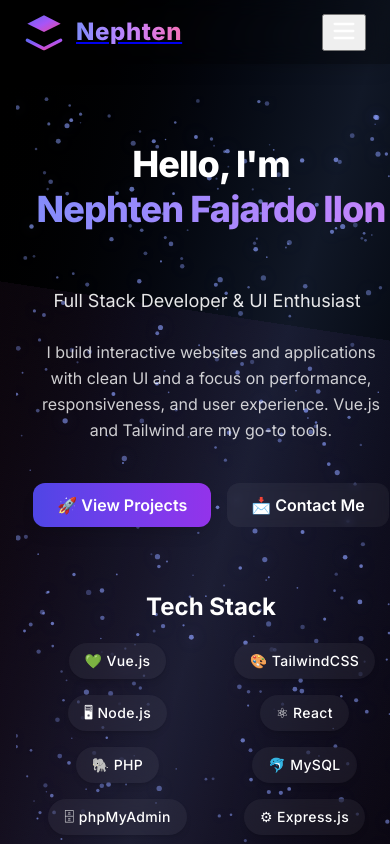
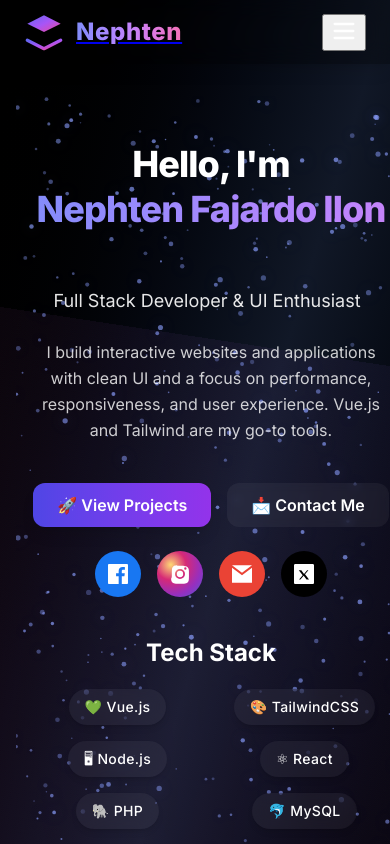
Before and after one commit to NeppyS/Gege, a Vue app: page / in a window 390 px wide. Built offline with nearby package versions, Linux system fonts and the light colour scheme.

Commit message:
Updated About and Projects view with modern responsive design

```diff
--- a/src/views/HomeView.vue
+++ b/src/views/HomeView.vue
@@ -35,10 +35,36 @@
       </div>
 
       <!-- Social Icons -->
-      <div class="flex flex-wrap justify-center lg:justify-start gap-4 mt-6">
-        <!-- Keep your social buttons here (same as before) -->
-        <!-- ... -->
-      </div>
+<div class="flex flex-wrap justify-center lg:justify-start gap-4 mt-6">
+  <!-- Facebook -->
+  <a href="https://www.facebook.com/nephtenllon" target="_blank" class="social-btn bg-[#1877f2]" aria-label="Facebook">
+    <svg class="w-5 h-5" fill="currentColor" viewBox="0 0 24 24">
+      <path d="M22.675 0H1.325C.593 0 0 .593 0 1.326v21.348C0 23.407.593 24 1.325 24h11.483V14.709h-3.13v-3.62h3.13V8.413c0-3.1 1.894-4.788 4.659-4.788 1.325 0 2.463.099 2.794.143v3.24l-1.918.001c-1.504 0-1.796.715-1.796 1.763v2.31h3.59l-.467 3.62h-3.123V24h6.116c.73 0 1.324-.593 1.324-1.326V1.326C24 .593 23.407 0 22.675 0z"/>
+    </svg>
+  </a>
+
+  <!-- Instagram -->
+  <a href="https://www.instagram.com/nephtenllon" target="_blank" class="social-btn" aria-label="Instagram"
+    style="background: radial-gradient(circle at 30% 30%, #feda75,#d62976,#962fbf,#4f5bd5)">
+    <svg class="w-5 h-5" fill="currentColor" viewBox="0 0 24 24">
+      <path d="M12 2.2c3.2 0 3.584.012 4.85.07 1.206.056 2.003.24 2.466.404a4.921 4.921 0 0 1 1.79 1.165 4.923 4.923 0 0 1 1.165 1.79c.164.463.348 1.26.404 2.466.058 1.266.07 1.65.07 4.85s-.012 3.584-.07 4.85c-.056 1.206-.24 2.003-.404 2.466a4.923 4.923 0 0 1-1.165 1.79 4.921 4.921 0 0 1-1.79 1.165c-.463.164-1.26.348-2.466.404-1.266.058-1.65.07-4.85.07s-3.584-.012-4.85-.07c-1.206-.056-2.003-.24-2.466-.404a4.921 4.921 0 0 1-1.79-1.165 4.921 4.921 0 0 1-1.165-1.79c-.164-.463-.348-1.26-.404-2.466C2.212 15.784 2.2 15.4 2.2 12.2s.012-3.584.07-4.85c.056-1.206.24-2.003.404-2.466A4.923 4.923 0 0 1 3.84 3.094a4.923 4.923 0 0 1 1.79-1.165c.463-.164 1.26-.348 2.466-.404C8.616 2.212 9 2.2 12 2.2zm0 3.8a6 6 0 1 0 0 12.001A6 6 0 0 0 12 6zm0 9.8a3.8 3.8 0 1 1 0-7.6 3.8 3.8 0 0 1 0 7.6zm6.406-11.845a1.44 1.44 0 1 0 0 2.88 1.44 1.44 0 0 0 0-2.88z"/>
+    </svg>
+  </a>
+
+  <!-- Gmail -->
+  <a href="mailto:nephtenilon@gmail.com" class="social-btn bg-[#ea4335]" aria-label="Email">
+    <svg class="w-5 h-5" fill="currentColor" viewBox="0 0 24 24">
+      <path d="M12 13.5l-12-9v18h24v-18zm0-3l12-9h-24z"/>
+    </svg>
+  </a>
+
+  <!-- Twitter / X -->
+  <a href="https://x.com/Nephten2" target="_blank" class="social-btn bg-black" aria-label="X / Twitter">
+    <svg class="w-5 h-5" fill="currentColor" viewBox="0 0 24 24">
+      <path d="M22.46 0H1.54C.69 0 0 .69 0 1.54v20.92C0 23.31.69 24 1.54 24h20.92c.85 0 1.54-.69 1.54-1.54V1.54C24 .69 23.31 0 22.46 0zM17.29 7.44l-4.08 4.81 4.85 6.31h-3.03l-3.41-4.57-3.91 4.57H6.07l4.34-5.09-4.68-5.85h3.06l3.24 4.37 3.73-4.37h2.53z"/>
+    </svg>
+  </a>
+</div>
 
       <!-- Tech Stack -->
       <div class="mt-10 w-full">
```
